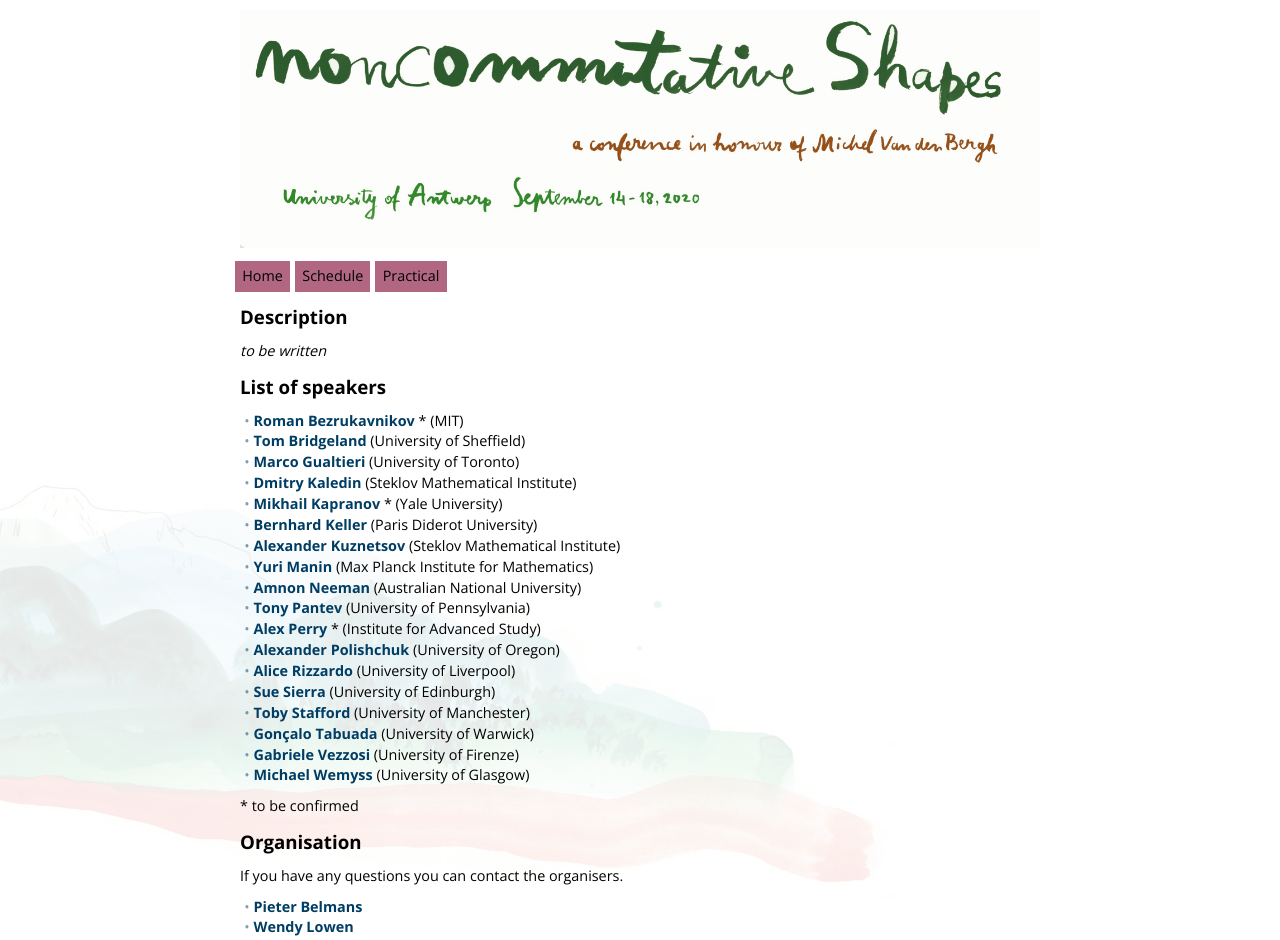
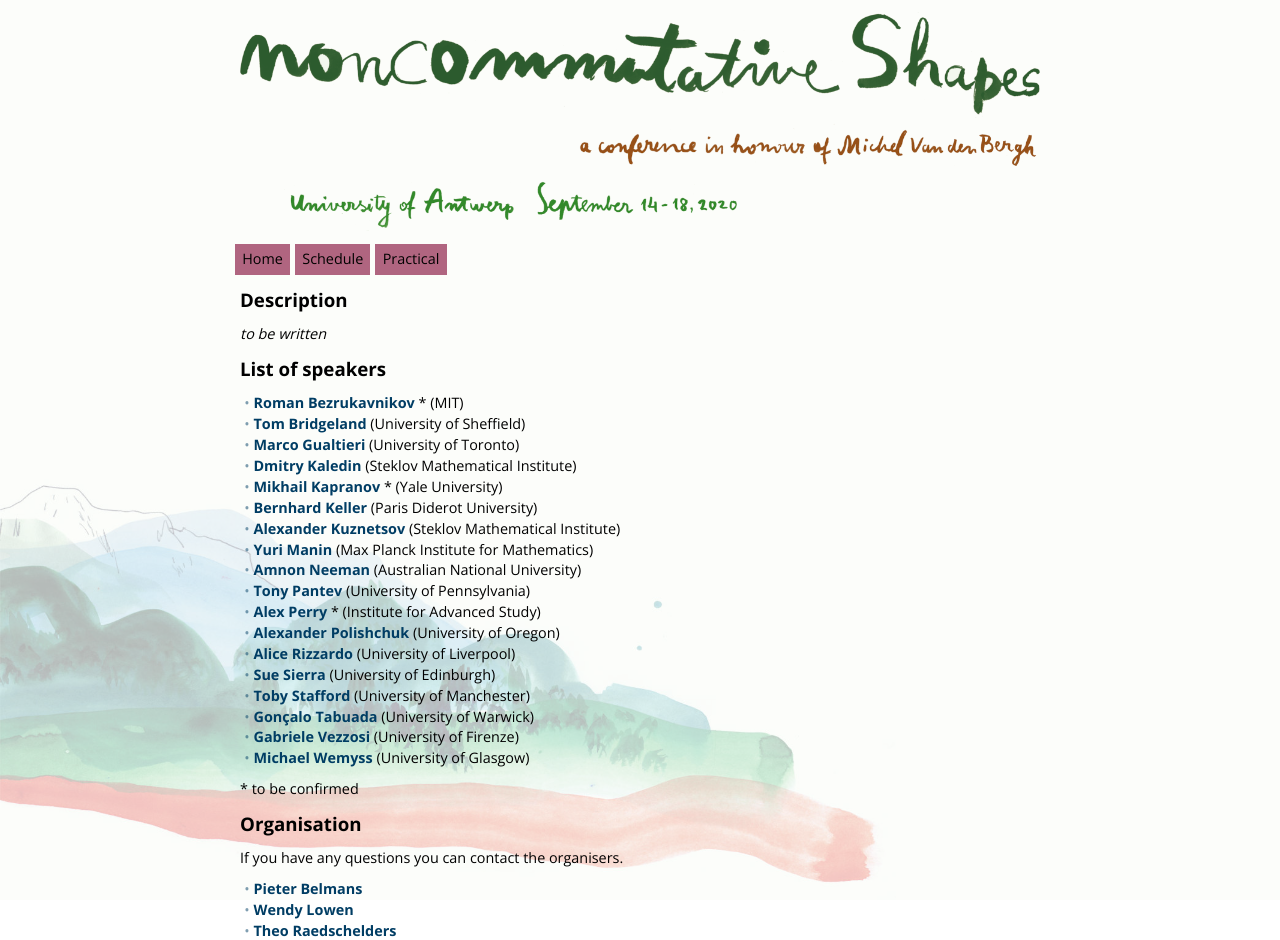
Before and after one commit to ncag-info/antwerp-2020, a Jekyll site: the page built from index.html, in a window 1280 px wide. Shown: the top 940 px of the page. Built offline with Jekyll 4.4.1, drawn with Linux system fonts in a browser that asks for light colours; nearby versions of some CDN libraries; library files that are not in the unit come from our copies.

Commit message:
A transparent header and less opacity

```diff
--- a/_includes/header.html
+++ b/_includes/header.html
@@ -1,5 +1,5 @@
 <header>
-  <img src="header-4x.jpg">
+  <img src="header.png">
   <h1>Noncommutative Shapes: A conference in honor of Michel Van den Bergh's 60th birthday</h1>
 
   <p id="location">University of Antwerp</p>
--- a/css/main.css
+++ b/css/main.css
@@ -12,7 +12,7 @@
   height: 100%;
   width: 100%;
   z-index: -1;
-  opacity: 0.1;
+  opacity: 0.3;
   background-color: #f3f8ef;
   background-image: url("../mountain-4x.jpg");
   background-repeat: no-repeat;
```
Also changed, not shown: header.png (added).
